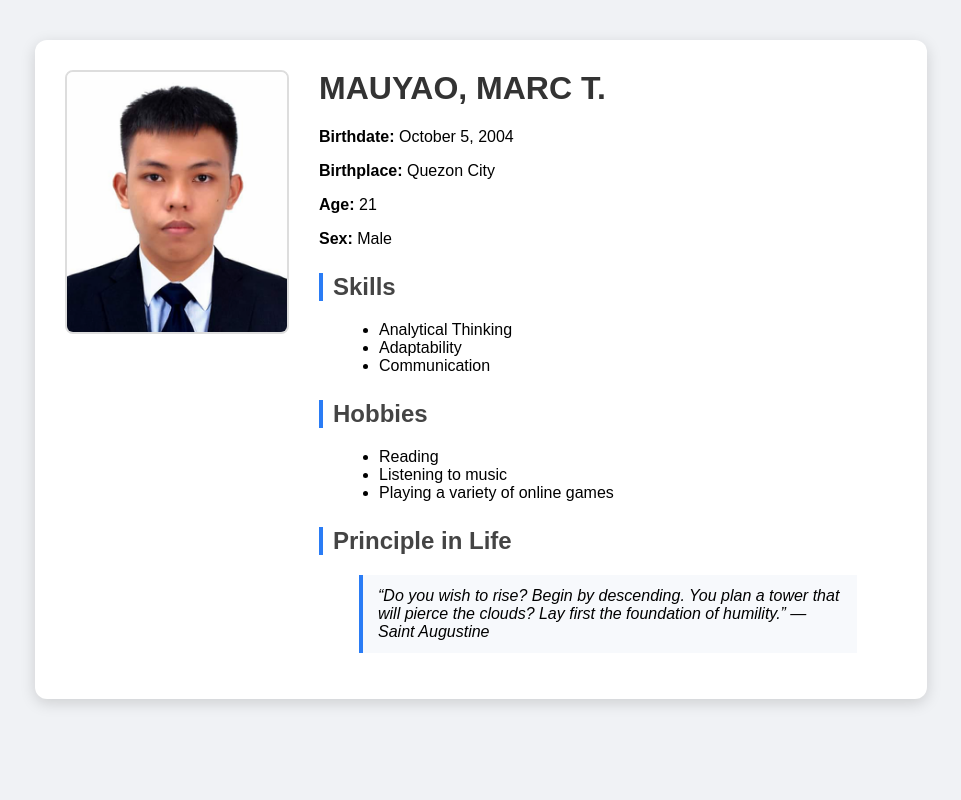
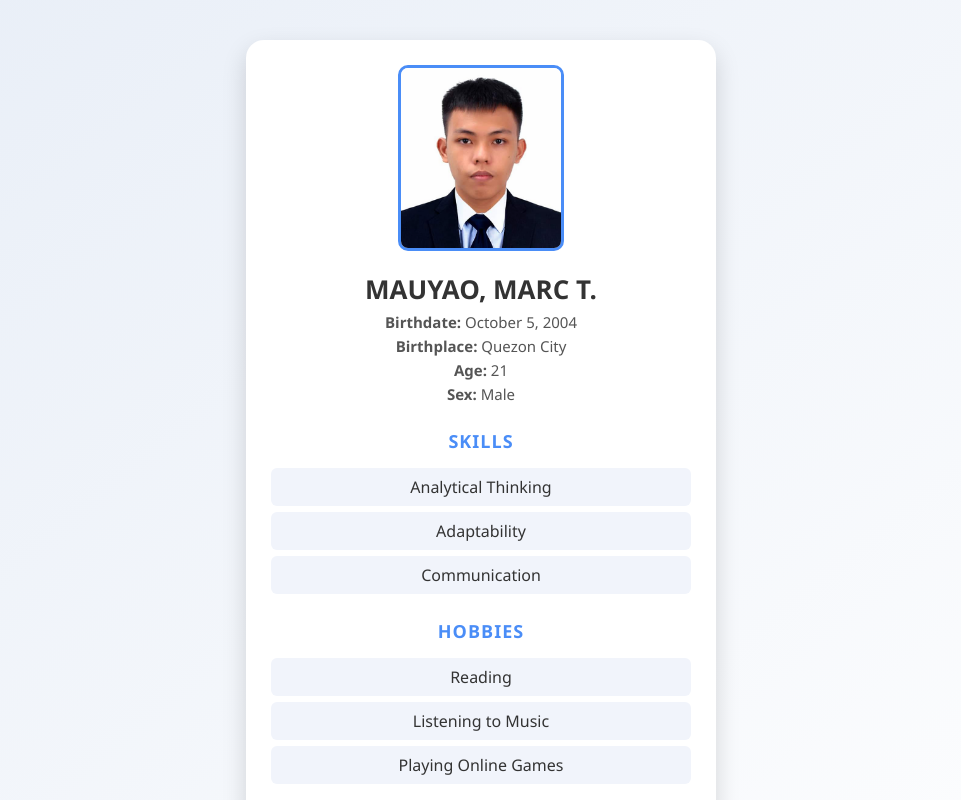
Before and after one commit to BSIT-22017-MARC/WEB101-22017, a plain HTML site: page index.html in a window 1280 px wide. Shown: the top 800 px of the page, without its empty margins (159-1120 px from the left). Drawn offline with Linux system fonts and the light colour scheme.

Commit message:
Update index.html

```diff
--- a/index.html
+++ b/index.html
@@ -3,79 +3,92 @@
 <head>
     <meta charset="UTF-8">
     <meta name="viewport" content="width=device-width, initial-scale=1.0">
-    <title>Bio Profile</title>
+    <title>Bio Profile - Version 2</title>
 
     <style>
         body {
-            font-family: Arial, sans-serif;
-            background: #f0f2f5;
+            font-family: "Segoe UI", Tahoma, sans-serif;
+            background: linear-gradient(to bottom right, #e8eef7, #ffffff);
             margin: 0;
-            padding: 0;
+            padding: 40px 0;
         }
 
-        .profile-container {
-            width: 65%;
-            margin: 40px auto;
-            background: white;
-            padding: 30px;
-            border-radius: 12px;
-            box-shadow: 0 4px 15px rgba(0,0,0,0.15);
-            display: flex;
-            gap: 30px;
+        .profile-wrapper {
+            width: 420px;
+            margin: auto;
+            background: #fff;
+            border-radius: 18px;
+            padding: 25px;
+            box-shadow: 0 10px 25px rgba(0,0,0,0.15);
+            text-align: center;
         }
 
-        .image-box img {
-            width: 220px;
-            height: 260px;
+        .profile-wrapper img {
+            width: 160px;
+            height: 180px;
             object-fit: cover;
-            border-radius: 8px;
-            border: 2px solid #ddd;
-        }
-
-        .info-box {
-            flex: 1;
+            border-radius: 10px;
+            border: 3px solid #4a8df7;
         }
 
         h1 {
-            margin-top: 0;
+            margin: 15px 0 5px;
             color: #333;
+            font-size: 26px;
+        }
+
+        .details p {
+            margin: 4px 0;
+            color: #555;
+            font-size: 15px;
         }
 
         h2 {
             margin-top: 25px;
-            color: #444;
-            border-left: 4px solid #2a7cf5;
-            padding-left: 10px;
+            font-size: 18px;
+            color: #4a8df7;
+            text-transform: uppercase;
+            letter-spacing: 1px;
         }
 
         ul {
-            margin: 5px 0 0 20px;
+            list-style: none;
+            padding: 0;
+            margin: 10px 0;
+        }
+
+        ul li {
+            background: #f1f4fb;
+            margin: 6px 0;
+            padding: 8px 12px;
+            border-radius: 6px;
+            color: #333;
         }
 
         blockquote {
-            margin-top: 10px;
-            padding: 12px 15px;
-            background: #f7f9fc;
-            border-left: 4px solid #2a7cf5;
+            margin-top: 12px;
+            padding: 12px;
+            background: #eef3ff;
+            border-left: 4px solid #4a8df7;
             font-style: italic;
+            color: #444;
         }
     </style>
+</head>
 
-</head>
 <body>
 
-<div class="profile-container">
-    <div class="image-box">
-        <img src="https://github.com/BSIT-22017-MARC/WEB101-22017/blob/main/image/marc.png?raw=true"Profile Photo">
-    </div>
+    <div class="profile-wrapper">
+        <img src="https://github.com/BSIT-22017-MARC/WEB101-22017/blob/main/image/marc.png?raw=true" alt="Profile Photo">
 
-    <div class="info-box">
         <h1>MAUYAO, MARC T.</h1>
 
-        <p><strong>Birthdate:</strong> October 5, 2004</p>
-        <p><strong>Birthplace:</strong> Quezon City</p>
-        <p><strong>Age:</strong> 21</p>
-        <p><strong>Sex:</strong> Male</p>
+        <div class="details">
+            <p><strong>Birthdate:</strong> October 5, 2004</p>
+            <p><strong>Birthplace:</strong> Quezon City</p>
+            <p><strong>Age:</strong> 21</p>
+            <p><strong>Sex:</strong> Male</p>
+        </div>
 
         <h2>Skills</h2>
         <ul>
@@ -87,8 +100,8 @@
         <h2>Hobbies</h2>
         <ul>
             <li>Reading</li>
-            <li>Listening to music</li>
-            <li>Playing a variety of online games</li>
+            <li>Listening to Music</li>
+            <li>Playing Online Games</li>
         </ul>
 
         <h2>Principle in Life</h2>
@@ -97,7 +110,6 @@
             Lay first the foundation of humility.” — Saint Augustine
         </blockquote>
     </div>
-</div>
 
 </body>
 </html>
```
